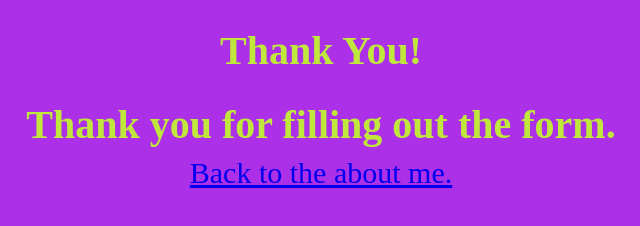
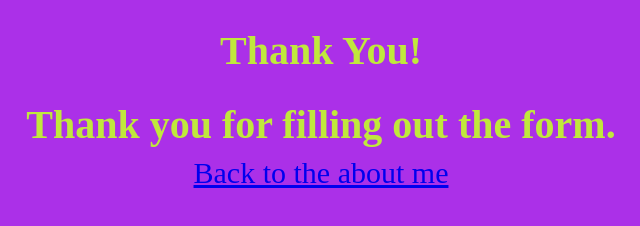
Before and after one commit to rvcc-grid/fa26-about-me-a301k, a plain HTML site: page thanks.html in a window 1280 px wide. Shown: the full height of the page, 319-959 px from the left. Drawn offline with Linux system fonts and the light colour scheme.

Commit message:
complete contact form

```diff
--- a/css/style.css
+++ b/css/style.css
@@ -117,6 +117,7 @@ a {
     margin: 0 auto;
 }
 
+/* Form */
 .flex-form {
   display: flex;
   flex-direction: column;
--- a/thanks.html
+++ b/thanks.html
@@ -10,7 +10,7 @@
 	<main>
 		<h1>Thank You!</h1>
 		<h2>Thank you for filling out the form.</h2>
-		<a href="index.html">Back to the about me.</a>
+		<a href="index.html">Back to the about me</a>
 	</main>
 </body>
 </html>
```
Also changed, not shown: img/form-email.png (added), img/form-ipad.png (added), img/form-iphone.png (added), img/form-normal.png (added).
